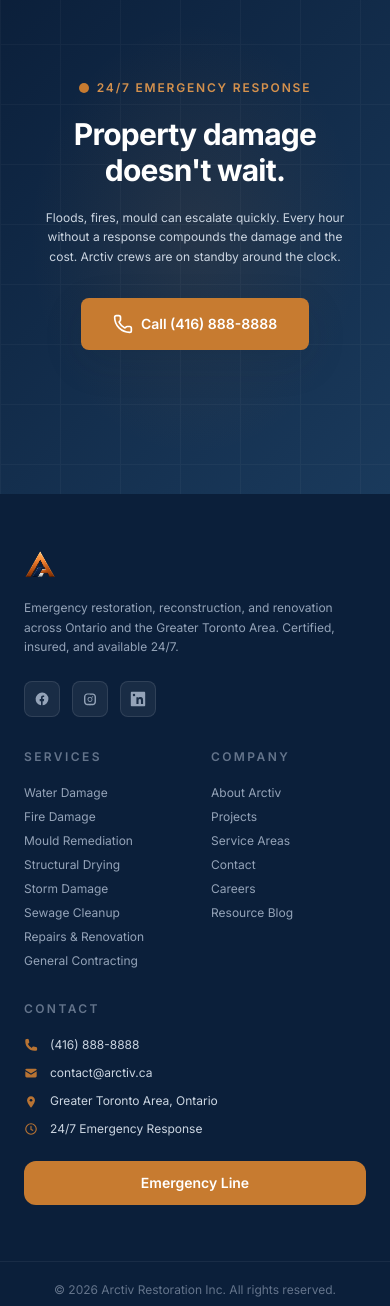
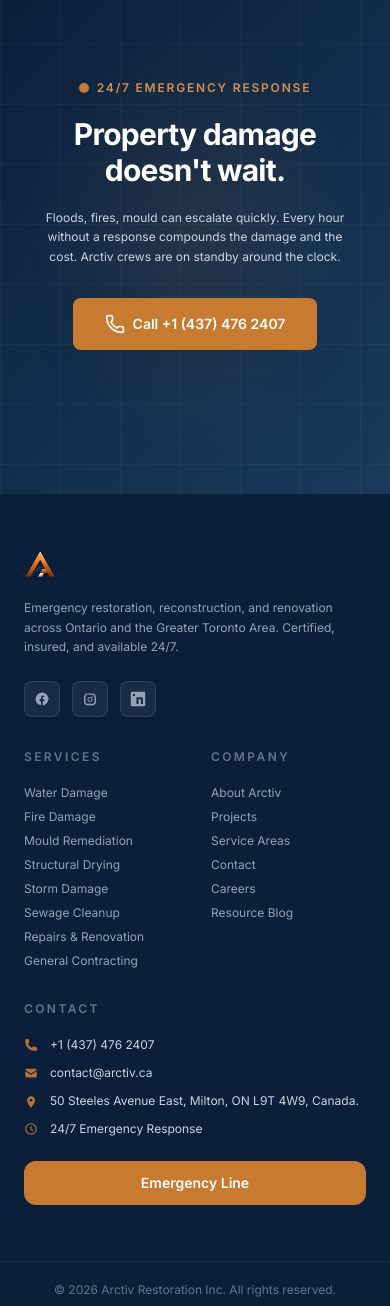
Before and after one commit to alozieemmanuel/arctiv-website-design, a React (Vite) app: page / in a window 390 px wide. Shown: the part 10147-11453 px from the top of the page. Built offline with nearby package versions, Linux system fonts and the light colour scheme.

Commit message:
Updated the office address and phone number

```diff
--- a/src/components/EmergencyFloat.tsx
+++ b/src/components/EmergencyFloat.tsx
@@ -3,7 +3,7 @@
 export function EmergencyFloat() {
   return (
     <a
-      href="tel:4168888888"
+      href="tel:+14374762407"
       className="fixed bottom-6 right-6 z-40 flex items-center justify-center w-14 h-14 bg-copper-500 hover:bg-copper-400 text-white rounded-full shadow-lg hover:shadow-xl transition-all duration-300 group"
       aria-label="Emergency phone"
     >
--- a/src/components/Footer.tsx
+++ b/src/components/Footer.tsx
@@ -169,7 +169,7 @@
               <li>
                 <a href="tel:4168888888" className="flex items-center gap-3 text-slate-300 text-xs hover:text-white transition-colors duration-150">
                   <PhoneIcon />
-                  (416) 888-8888
+                  +1 (437) 476 2407
                 </a>
               </li>
               <li>
@@ -180,7 +180,7 @@
               </li>
               <li className="flex items-start gap-3 text-slate-300 text-xs">
                 <LocationIcon />
-                Greater Toronto Area, Ontario
+                50 Steeles Avenue East, Milton, ON L9T 4W9, Canada.
               </li>
               <li className="flex items-center gap-3 text-slate-300 text-xs">
                 <ClockIcon />
--- a/src/components/Navbar.tsx
+++ b/src/components/Navbar.tsx
@@ -196,7 +196,7 @@
                 }`}
               >
                 <Phone className="w-3.5 h-3.5" />
-                (416) 888-8888
+                +1 (437) 476 2407
               </a>
               <a
                 href="/contact"
--- a/src/pages/AboutPage.tsx
+++ b/src/pages/AboutPage.tsx
@@ -139,7 +139,7 @@
         <div className="container-custom ">
           <div className="grid grid-cols-1 lg:grid-cols-2 gap-12 lg:gap-16 items-center">
             <ScrollReveal>
-              <div className="relative order-2 lg:order-1">
+              <div className="relative order-2 md:order-1">
                 <div className="rounded-xl overflow-hidden shadow-xl">
                   <img
                     src="/project-6.jpg"
@@ -152,7 +152,7 @@
             </ScrollReveal>
 
             <ScrollReveal delay={0.2}>
-              <div className="order-1 lg:order-2">
+              <div className="order-1 md:order-2">
                 <SectionLabel text="What We Handle" />
                 <h2 className="text-2xl lg:text-3xl font-semibold text-navy-900 tracking-tight mb-4">
                   Full-spectrum restoration services.
@@ -212,8 +212,8 @@
                   <div className="w-10 h-10 rounded-xl bg-copper-500/10 border border-copper-500/20 flex items-center justify-center mb-4">
                     <p.icon className="w-4 h-4 text-copper-500" />
                   </div>
-                  <h3 className="text-base font-semibold text-navy-900 mb-2">{p.title}</h3>
-                  <p className="text-slate-500 text-sm leading-relaxed">{p.body}</p>
+                  <h3 className="text-sm font-semibold text-navy-900 mb-2">{p.title}</h3>
+                  <p className="text-slate-500 text-xs leading-relaxed">{p.body}</p>
                 </motion.div>
               </StaggerItem>
             ))}
@@ -254,7 +254,7 @@
                 href="tel:4168888888"
                 className="hidden px-7 py-3 rounded-lg text-sm font-semibold text-white border border-white/30 hover:bg-white/10 transition-all duration-200"
               >
-                Call (416) 888-8888
+                Call +1 (437) 476 2407
               </a>
             </div>
           </ScrollReveal>
--- a/src/pages/ContactPage.tsx
+++ b/src/pages/ContactPage.tsx
@@ -61,7 +61,7 @@
       })
       setSubmitted(true)
     } catch {
-      setError('Something went wrong. Please call us directly at (416) 888-8888.')
+      setError('Something went wrong. Please call us directly at +1 (437) 476 2407.')
     } finally {
       setLoading(false)
     }
@@ -105,7 +105,7 @@
                 className="inline-flex items-center gap-2 bg-copper-500 hover:bg-copper-400 text-white px-5 py-2.5 rounded-lg text-xs font-semibold transition-all duration-200"
               >
                 <Phone className="w-3.5 h-3.5" />
-                Call: (416) 888-8888
+                Call: +1 (437) 476 2407
               </a>
               <a
                 href="mailto:contact@arctiv.ca"
@@ -145,7 +145,7 @@
                       <h3 className="text-navy-900 font-semibold text-base mb-2">Message received</h3>
                       <p className="text-slate-500 text-sm leading-relaxed max-w-xs mx-auto">
                         Thanks, {formData.name.split(' ')[0]}. We'll be in touch shortly. For emergencies, call{' '}
-                        <a href="tel:4168888888" className="text-copper-500 font-medium">(416) 888-8888</a> now.
+                        <a href="tel:+14374762407" className="text-copper-500 font-medium">+1 (437) 476 2407</a> now.
                       </p>
                       <button
                         onClick={() => {
@@ -304,7 +304,7 @@
 
                       <p className="text-slate-400 text-[10px] text-center">
                         For emergencies, always call{' '}
-                        <a href="tel:4168888888" className="text-copper-500 font-medium">(416) 888-8888</a> directly.
+                        <a href="tel:+14374762407" className="text-copper-500 font-medium">+1 (437) 476 2407</a> directly.
                       </p>
                     </form>
                   )}
@@ -319,9 +319,9 @@
                 <h2 className="text-base font-semibold text-navy-900 mb-4 tracking-tight">Contact info</h2>
                 <div className="space-y-2.5">
                   {[
-                    { icon: Phone, label: 'Phone', value: '(416) 888-8888', sub: '24/7 Emergency Line', href: 'tel:4168888888' },
+                    { icon: Phone, label: 'Phone', value: '+1 (437) 476 2407', sub: '24/7 Emergency Line', href: 'tel:+14374762407' },
                     { icon: Mail, label: 'Email', value: 'contact@arctiv.ca', sub: 'Replies within 4 hours', href: 'mailto:contact@arctiv.ca' },
-                    { icon: MapPin, label: 'Service Area', value: 'Greater Toronto Area', sub: 'Ontario, Canada', href: undefined },
+                    { icon: MapPin, label: 'Office Address', value: '50 Steeles Avenue East, Milton, ON L9T 4W9, Canada.', href: undefined },
                     { icon: Clock, label: 'Hours', value: '24/7 Emergency', sub: 'Mon–Fri 8am–6pm for quotes', href: undefined },
                   ].map((item) => (
                     <div key={item.label} className="flex items-start gap-3 p-3.5 rounded-xl bg-white border border-slate-200">
@@ -361,7 +361,7 @@
                   href="tel:4168888888"
                   className="block w-full text-center bg-copper-500 hover:bg-copper-400 text-white font-semibold py-3 rounded-lg text-sm transition-all duration-200"
                 >
-                  Call (416) 888-8888
+                  Call +1 (437) 476 2407
                 </a>
               </div>
             </ScrollReveal>
--- a/src/sections/EmergencyCTASection.tsx
+++ b/src/sections/EmergencyCTASection.tsx
@@ -48,11 +48,11 @@
           {/* CTAs */}
           <div className="flex flex-wrap items-center justify-center gap-4 mb-12">
             <a
-              href="tel:4168888888"
+              href="tel:+14374762407"
               className="inline-flex items-center gap-2 bg-copper-500 hover:bg-copper-400 text-white px-8 py-4 rounded-lg text-sm font-semibold transition-all duration-200 shadow-lg hover:shadow-xl"
             >
               <Phone className="w-5 h-5" />
-              Call (416) 888-8888
+              Call +1 (437) 476 2407
             </a>
             <a
               href="/contact"
```
